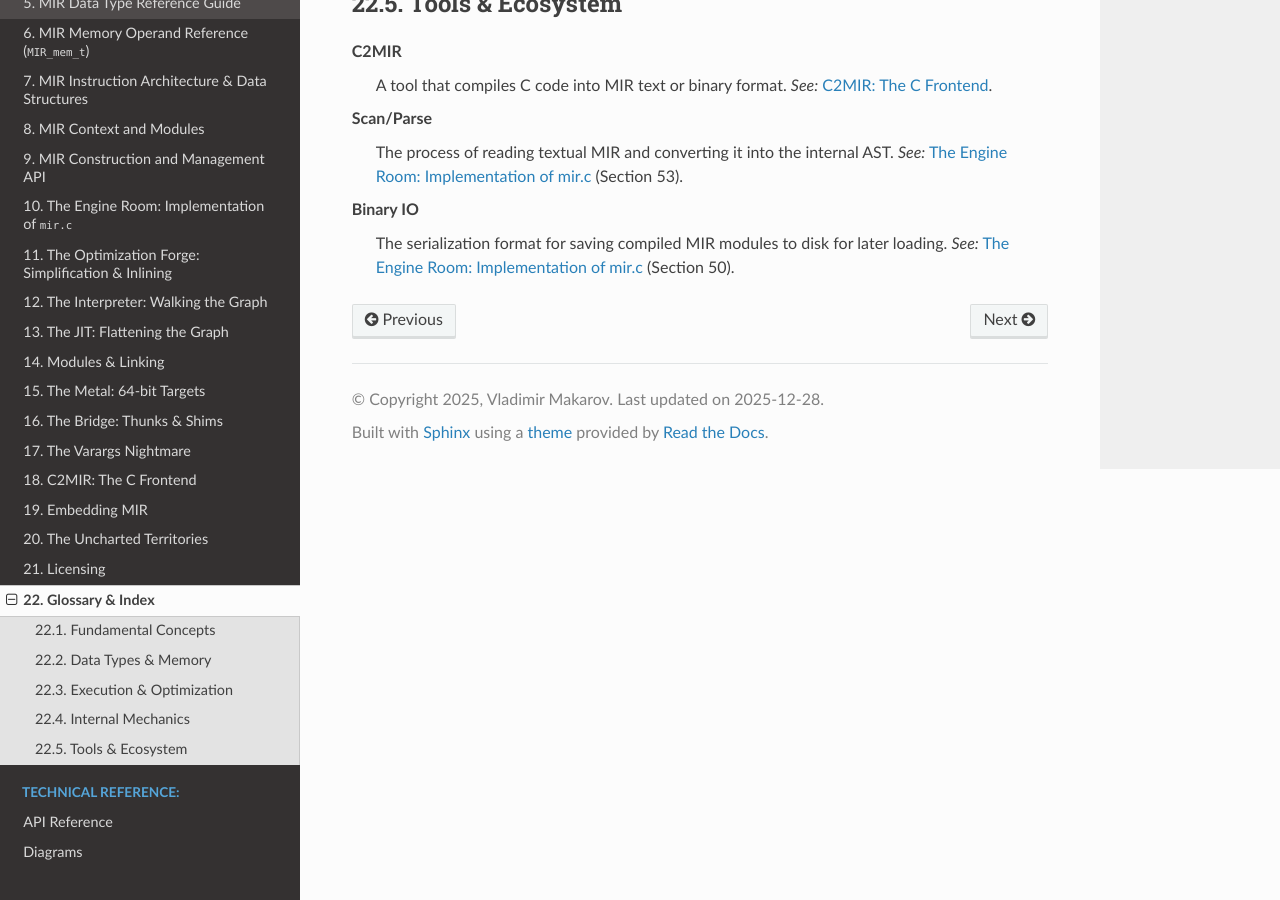
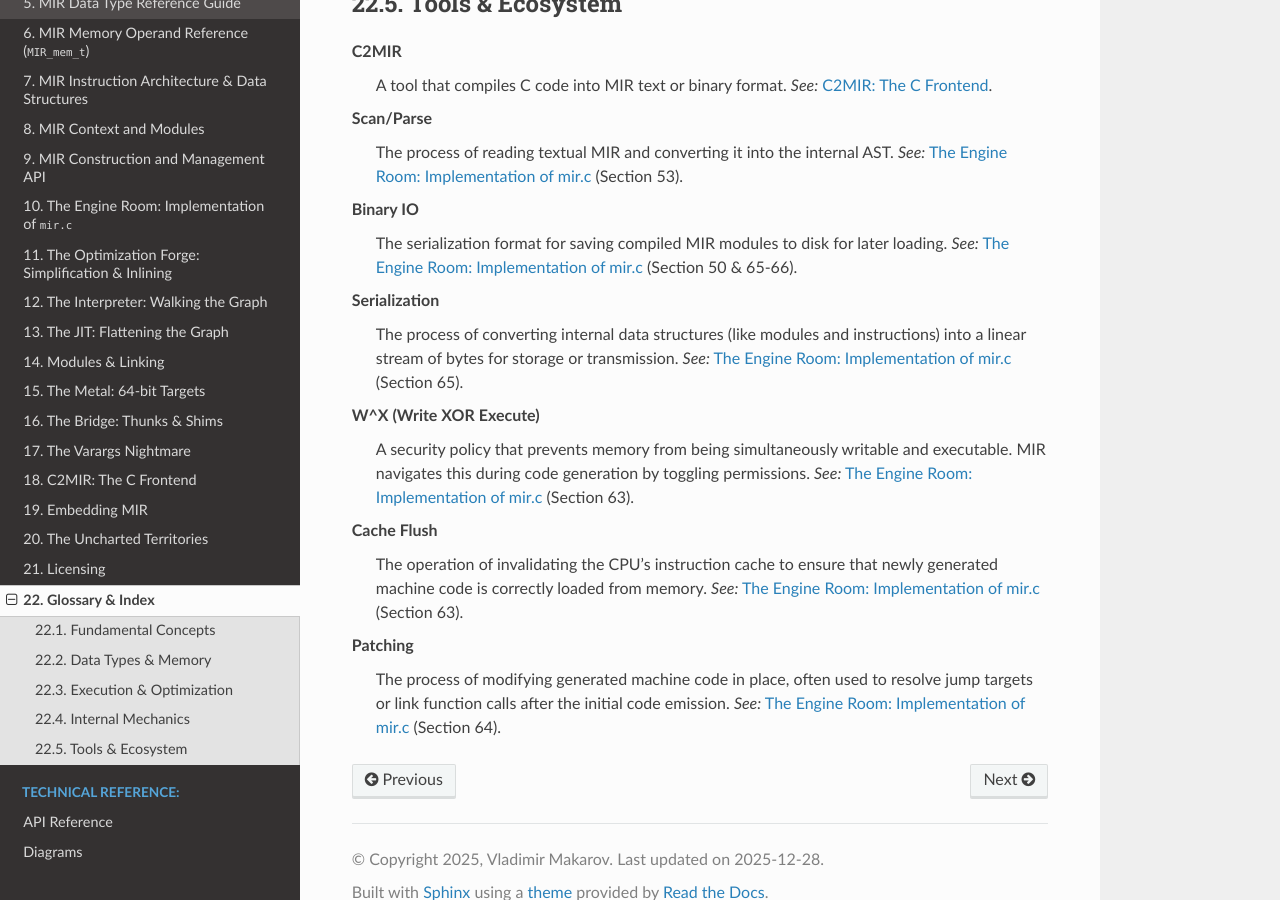
Before and after one commit to cyrilmhansen/mir-sys, a Sphinx documentation site: the page built from doc/99_glossary.rst, in a window 1280 px wide and 900 px high, scrolled down 3363 px. Built offline with Sphinx 7.4.7 and the Read the Docs theme 3.1.0, drawn with Linux system fonts in a browser that asks for light colours.

Commit message:
Docs: update glossary with low-level machine and serialization terms

```diff
--- a/doc/99_glossary.rst
+++ b/doc/99_glossary.rst
@@ -140,4 +140,20 @@ Scan/Parse
 
 Binary IO
     The serialization format for saving compiled MIR modules to disk for later loading.
-    *See:* :doc:`19_mir_implementation` (Section 50).
+    *See:* :doc:`19_mir_implementation` (Section 50 & 65-66).
+
+Serialization
+    The process of converting internal data structures (like modules and instructions) into a linear stream of bytes for storage or transmission.
+    *See:* :doc:`19_mir_implementation` (Section 65).
+
+W^X (Write XOR Execute)
+    A security policy that prevents memory from being simultaneously writable and executable. MIR navigates this during code generation by toggling permissions.
+    *See:* :doc:`19_mir_implementation` (Section 63).
+
+Cache Flush
+    The operation of invalidating the CPU's instruction cache to ensure that newly generated machine code is correctly loaded from memory.
+    *See:* :doc:`19_mir_implementation` (Section 63).
+
+Patching
+    The process of modifying generated machine code in place, often used to resolve jump targets or link function calls after the initial code emission.
+    *See:* :doc:`19_mir_implementation` (Section 64).
```
